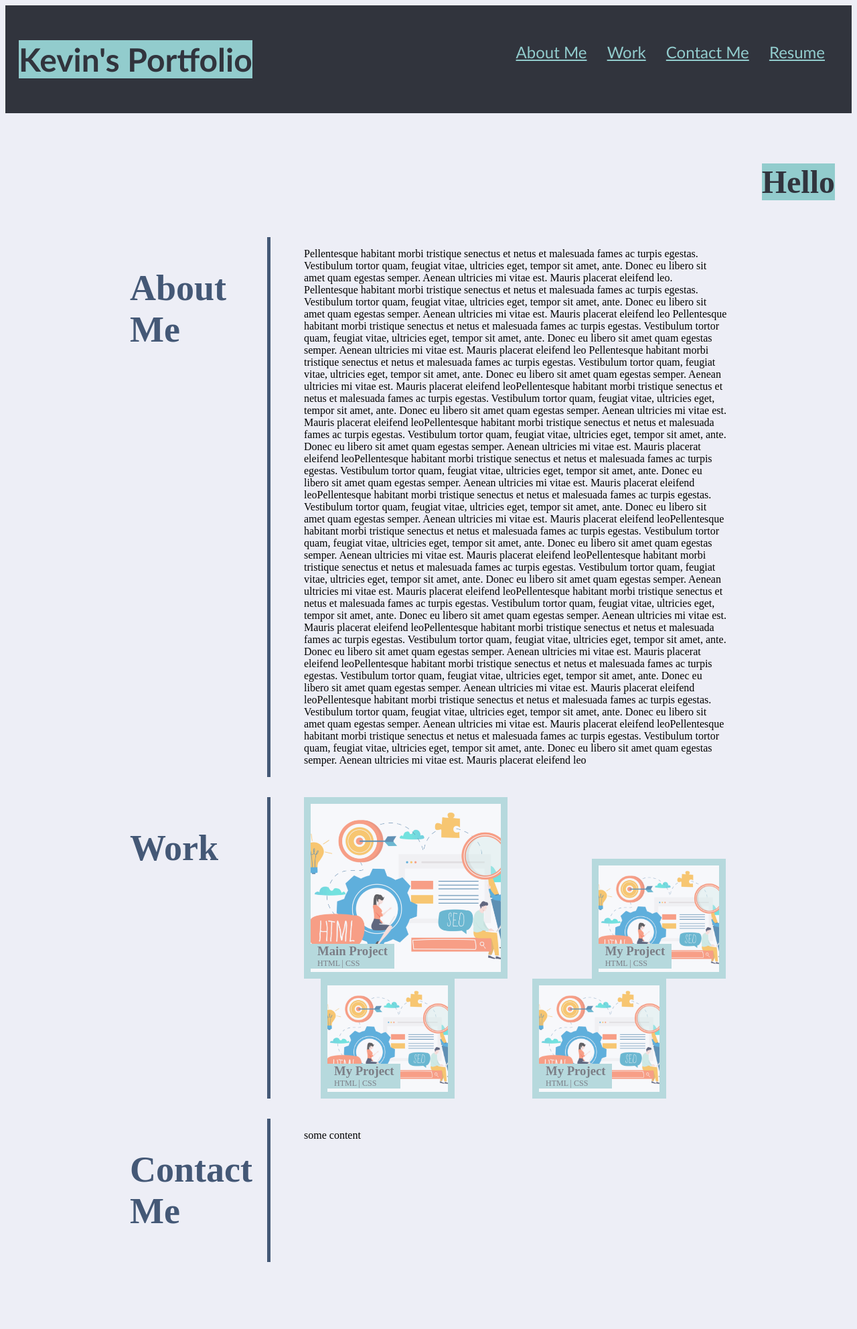
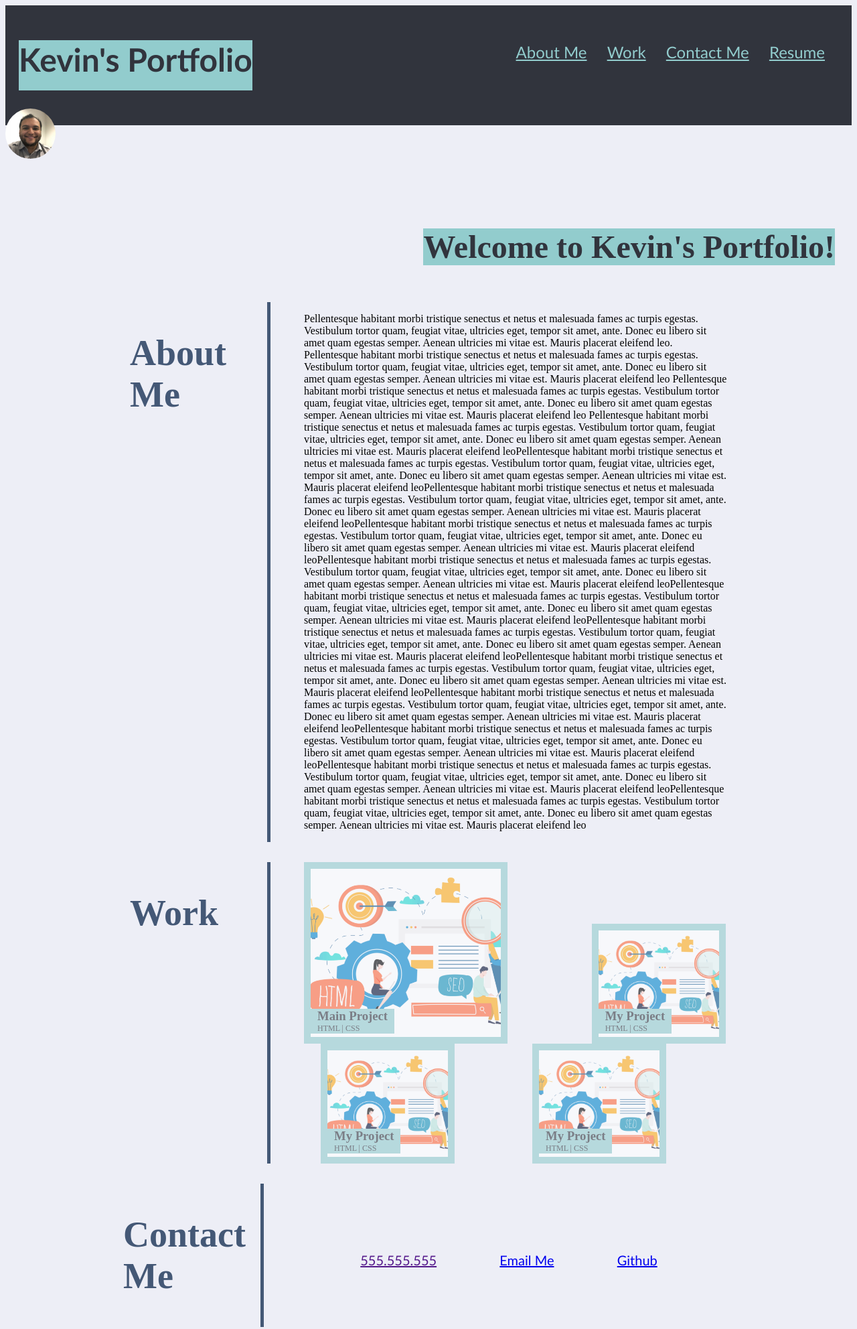
Before and after one commit to kcastil7/Portfolio, a plain HTML site: page Develop/index.html in a window 1280 px wide. Shown: the whole page at 67% size. Before the commit the page ends 1907 px from the top, so only its background shows below. Drawn offline with Linux system fonts and the light colour scheme.

Commit message:
finished work section and the contact me section

```diff
--- a/Develop/assets/css/style.css
+++ b/Develop/assets/css/style.css
@@ -32,6 +32,7 @@ body {
     color: #31343D;
     display: inline-block;
     font-size: 48px;
+    height:75px;
 }
 
 .main-header nav {
@@ -59,8 +60,6 @@ body {
 }
 
 .banner {
-    display: flex;
-    justify-content: flex-end;
     background-image: url("../images/banner.jpg");
     margin-top: -25px;
 }
@@ -71,6 +70,20 @@ body {
     margin-right:25px;
     margin-top:100px;
     font-size: 48px;
+}
+.headline{
+    display: flex;
+    flex-wrap: wrap;
+    flex-direction: column;
+
+    /* width:25%; */
+}
+.quote {
+    display: flex;
+    align-self: flex-end;
+}
+.user {
+    border-radius: 50%;
 }
 
 main {
@@ -217,3 +230,15 @@ main {
     margin-top: 0px;
     margin-bottom: 0px;
 }
+
+#contact-me .content {
+    display: flex;
+    justify-content: space-evenly;
+    align-items: center;
+    padding-top: 15px;
+    margin-right: 20px;
+    float: right;
+    font-family: 'Gill Sans', 'Gill Sans MT', Calibri, 'Trebuchet MS', sans-serif;
+    font-size: 20px;
+
+}
--- a/Develop/index.html
+++ b/Develop/index.html
@@ -5,7 +5,7 @@
     <meta charset="UTF-8">
     <meta http-equiv="X-UA-Compatible" content="IE=edge">
     <meta name="viewport" content="width=device-width, initial-scale=1.0">
-    <title>Kevins Portfolio</title>
+    <title>Kevin's Portfolio</title>
 </head>
 <body>
     <header class ="main-header">
@@ -14,6 +14,7 @@
         </h1>
         <nav>
             <ul>
+
                 <li>
                     <a href="#about-me">About Me</a>
                 </li>
@@ -30,9 +31,18 @@
         </nav>
     </header>
     <section class="banner">
-        <section>
-            <h2>Hello</h2>
-    </section>
+
+        <section class="headline">
+
+            <section class="user-pic">
+                <img class="user" src="./assets/images/user.jpg" alt="A picture of Kevin" width="75px" height="75px"/>
+            </section>
+
+            <section class="quote">
+                <h2>Welcome to Kevin's Portfolio!</h2>
+            </section>
+
+        </section>
     </section>
 
     <main>
@@ -50,8 +60,6 @@
             </section>
 
         </section>
-
-
 
         <section id="work" class="content-container">
             <section class="content-header">
@@ -93,12 +101,23 @@
             </section>
 
         </section>
+
         <section id="contact-me" class="content-container">
             <section class="content-header">
                 <h2>Contact Me</h2>
             </section>
             <section class="content">
-                <p>some content</p>
+                <section class="phone">
+                    <a href="">555.555.555</a>
+                </section>
+                <section class="email">
+                    <a href="mailto:kcas51@yahoo.com">Email Me</a>
+                </section>
+                <section class="github">
+                    <a href="https://github.com/kcastil7">Github</a>
+                </section>
+
+
             </section>
 
         </section>
```
Also changed, not shown: Develop/assets/images/user.jpg (added).
